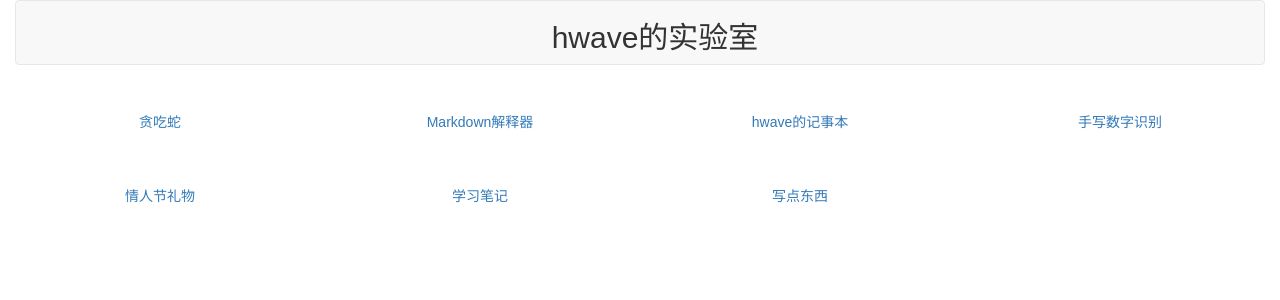
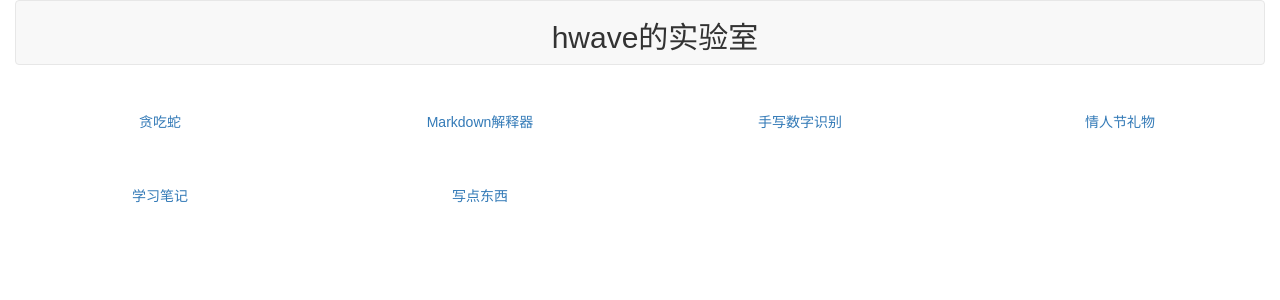
Before and after one commit to Wusuluren/wusuluren.github.io, a Jekyll site: the page built from index.html, in a window 1280 px wide. Shown: the top 300 px of the page. Built offline with Jekyll 4.4.1, drawn with Linux system fonts in a browser that asks for light colours; nearby versions of some CDN libraries.

Commit message:
rebuild pages

```diff
--- a/index.html
+++ b/index.html
@@ -16,9 +16,6 @@ title: hwave的实验室
 		</div>
 		<div class="col-xs-12 col-sm-6 col-md-3 col-lg-3"  style="padding:20px 20px">
 			<button type="button" class="btn btn-link btn-block"><a href="{{ site.baseurl }}/project/markdown/index.html">Markdown解释器</a></button>
-		</div>
-		<div class="col-xs-12 col-sm-6 col-md-3 col-lg-3"  style="padding:20px 20px">
-			<button type="button" class="btn btn-link btn-block"><a href="{{ site.baseurl }}/project/markdown/index.html">hwave的记事本</a></button>
 		</div>
 		<div class="col-xs-12 col-sm-6 col-md-3 col-lg-3"  style="padding:20px 20px">
 			<button type="button" class="btn btn-link btn-block"><a href="{{ site.baseurl }}/project/mlmnist/index.html">手写数字识别</a></button>
```
